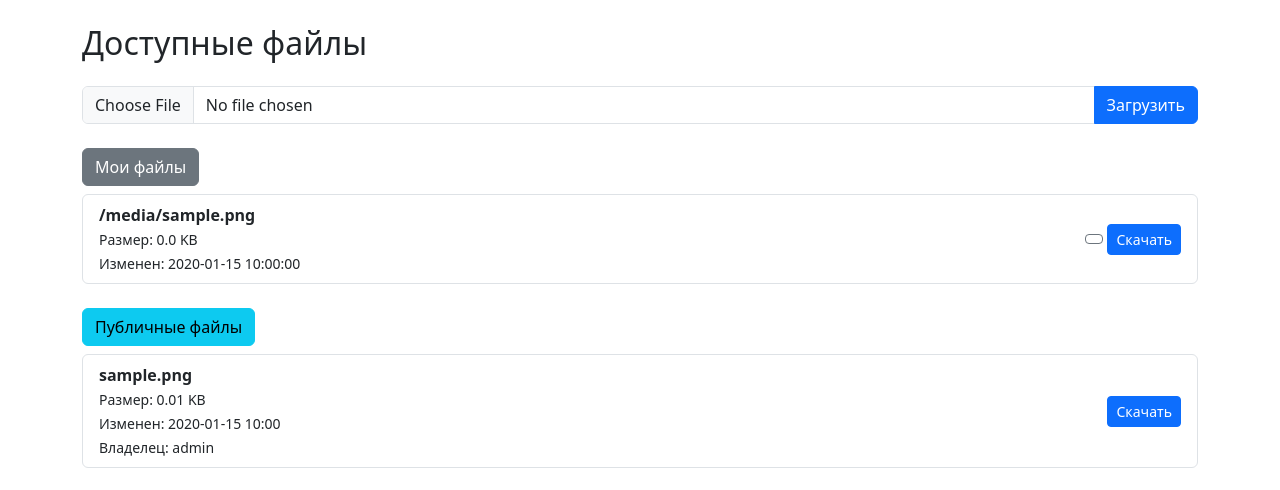
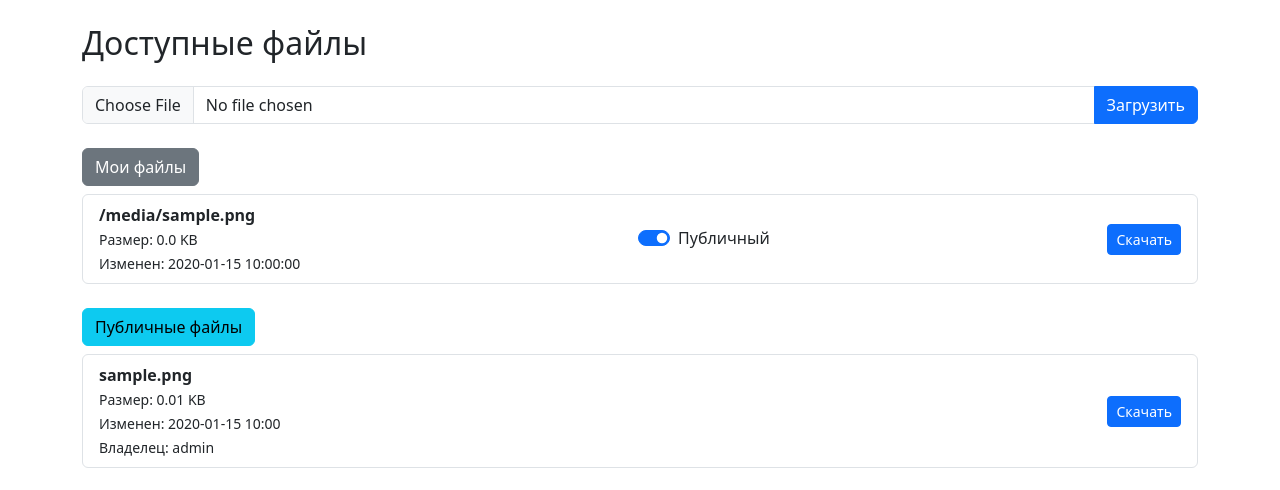
Before and after one commit to SkySai1/simple-fileshare, a Flask app: template templates/index.html in a window 1280 px wide. Shown: the part 56-546 px from the top of the page. Run offline with Flask 3, Linux system fonts and the light colour scheme; data comes from the database, SQL or seed files in the repository; both versions use the stored data as it was after the commit; the template is opened without the code that fills it: most values are stand-ins (such as "Sample title", 1, 10 or a date in 2020).

Commit message:
Обновление значков публичности

```diff
--- a/static/js/file_access.js
+++ b/static/js/file_access.js
@@ -1,9 +1,14 @@
 document.addEventListener("DOMContentLoaded", function () {
-    document.querySelectorAll(".toggle-public").forEach(button => {
-        button.addEventListener("click", function () {
+    function updatePublicStatus(fileId, isPublic) {
+        const toggleSwitch = document.querySelector(`.toggle-public[data-file-id='${fileId}']`);
+        if (toggleSwitch) {
+            toggleSwitch.checked = isPublic;
+        }
+    }
+
+    document.querySelectorAll(".toggle-public").forEach(toggle => {
+        toggle.addEventListener("change", function () {
             const fileId = this.dataset.fileId;
-            const icon = this.querySelector("i");
-
             fetch(`/file/toggle_public/${fileId}`, {
                 method: "POST",
                 headers: { "Content-Type": "application/json" }
@@ -11,8 +16,7 @@ document.addEventListener("DOMContentLoaded", function () {
             .then(response => response.json())
             .then(data => {
                 if (data.success) {
-                    icon.classList.toggle("bi-unlock", data.is_public);
-                    icon.classList.toggle("bi-lock", !data.is_public);
+                    updatePublicStatus(fileId, data.is_public);
                 } else {
                     alert(data.error || "Ошибка при обновлении доступа");
                 }
@@ -20,4 +24,11 @@ document.addEventListener("DOMContentLoaded", function () {
             .catch(error => console.error("Ошибка запроса:", error));
         });
     });
+
+    fetch("/file/public_files")
+        .then(response => response.json())
+        .then(files => {
+            files.forEach(file => updatePublicStatus(file.file_id, true));
+        })
+        .catch(error => console.error("Ошибка загрузки публичных файлов:", error));
 });
--- a/templates/_file_list.html
+++ b/templates/_file_list.html
@@ -12,12 +12,11 @@
                     <br>
                     <small>Изменен: {{ file.modified }}</small>
                 </div>
-                <div>
-                    <button class="btn btn-outline-secondary btn-sm toggle-public" data-file-id="{{ file.file_id }}">
-                        <i class="bi {% if file.is_public %}bi-unlock{% else %}bi-lock{% endif %}"></i>
-                    </button>
-                    <a href="{{ url_for('file.download_file', file_id=file.file_id) }}" class="btn btn-primary btn-sm">Скачать</a>
+                <div class="form-check form-switch">
+                    <input class="form-check-input toggle-public" type="checkbox" role="switch" data-file-id="{{ file.file_id }}" {% if file.is_public %}checked{% endif %}>
+                    <label class="form-check-label">Публичный</label>
                 </div>
+                <a href="{{ url_for('file.download_file', file_id=file.file_id) }}" class="btn btn-primary btn-sm">Скачать</a>
             </li>
         {% endfor %}
     </ul>
```
Also changed, not shown: project_map.db.
